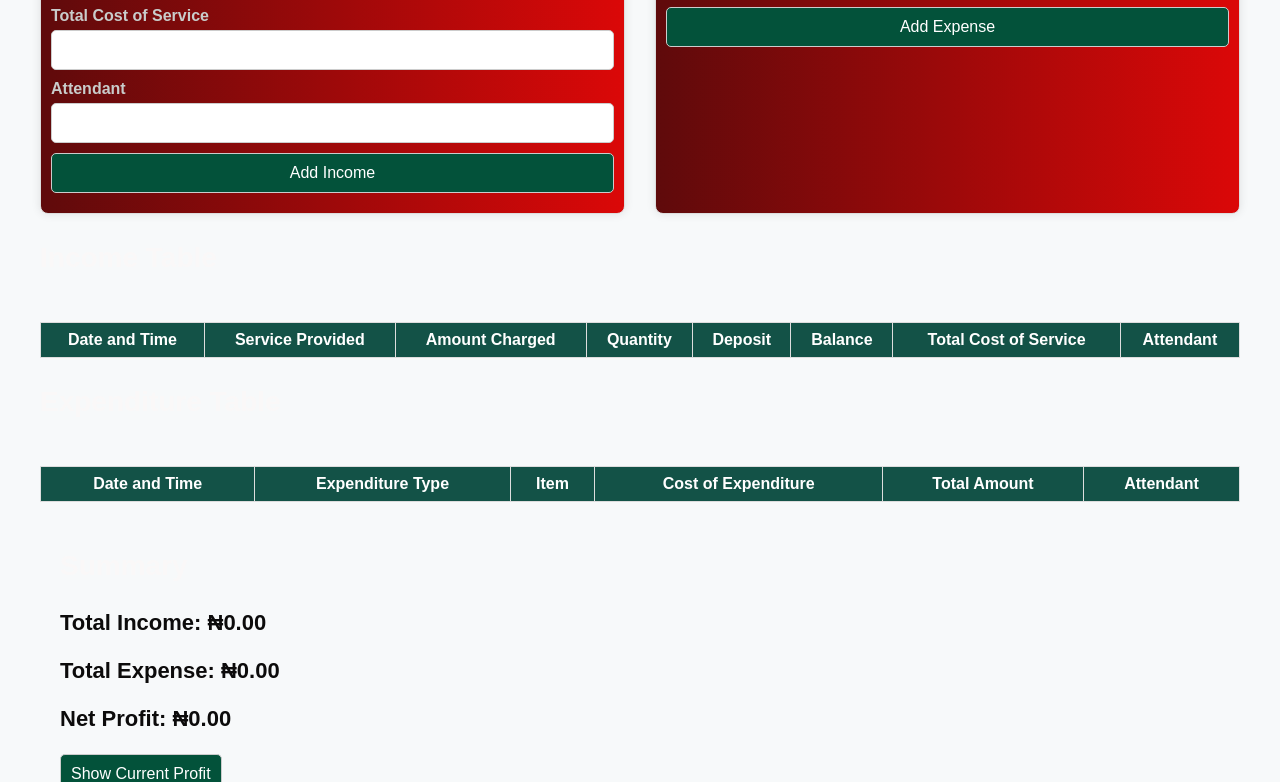
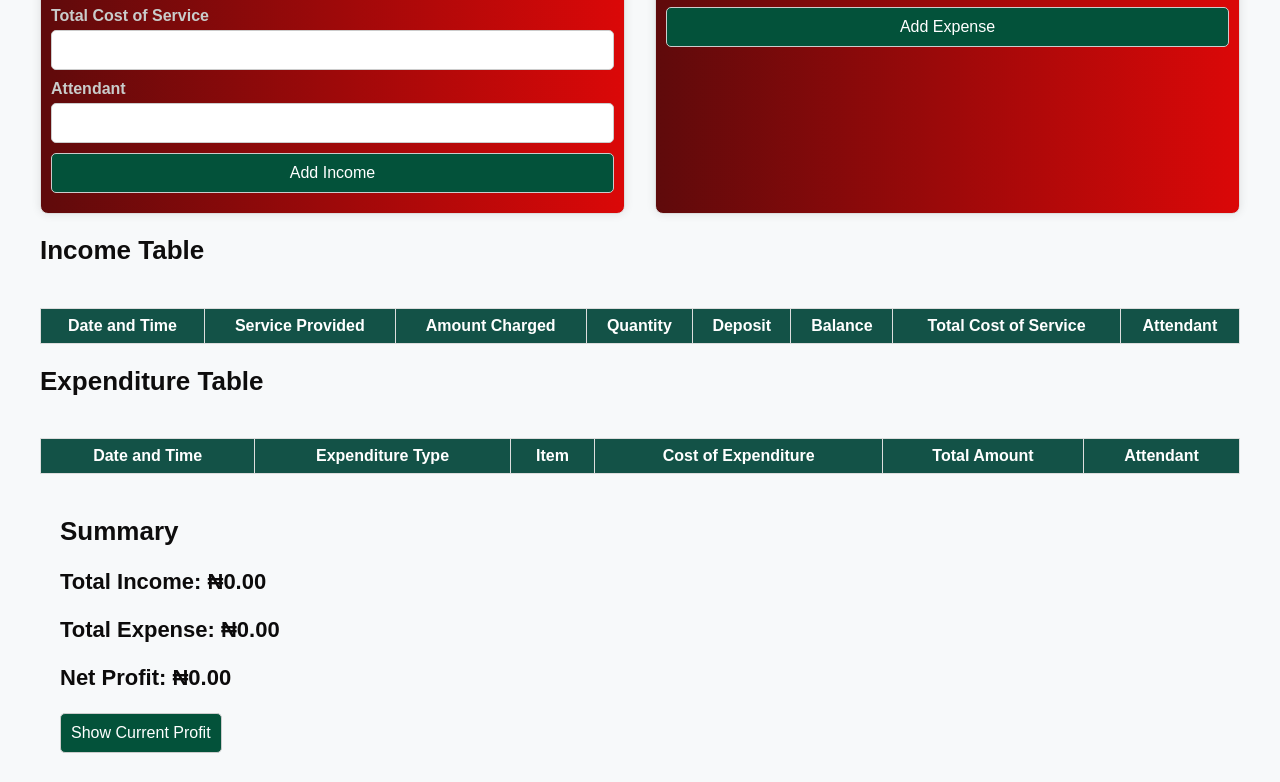
Before and after one commit to AliciaBoris/bookeeping, a plain HTML site: page index.html in a window 1280 px wide. Shown: the part 633-1415 px from the top of the page. Drawn offline with Linux system fonts and the light colour scheme.

Commit message:
index.html

```diff
--- a/index.html
+++ b/index.html
@@ -71,7 +71,7 @@
         </div>
 
         <!-- Income and Expenditure Tables -->
-        <h3>Income Table</h3>
+        <h2>Income Table</h2>
         <div class="table-wrapper">
         <table id="income-table">
             <thead>
@@ -90,7 +90,7 @@
         </table>
     </div>
 
-        <h3>Expenditure Table</h3>
+        <h2>Expenditure Table</h2>
         <div class="table-wrapper">
         <table id="expense-table">
             <thead>
@@ -111,7 +111,7 @@
         <!-- Existing content (search, forms, tables) -->
 
         <!-- Summary Section -->
-        <h3>Summary</h3>
+        <h2>Summary</h2>
         <div>
             <p>Total Income: <span id="total-income">₦0.00</span></p>
             <p>Total Expense: <span id="total-expense">₦0.00</span></p>
```
